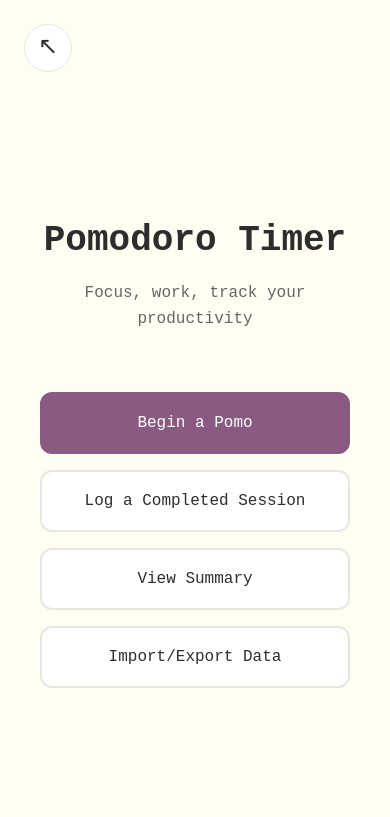
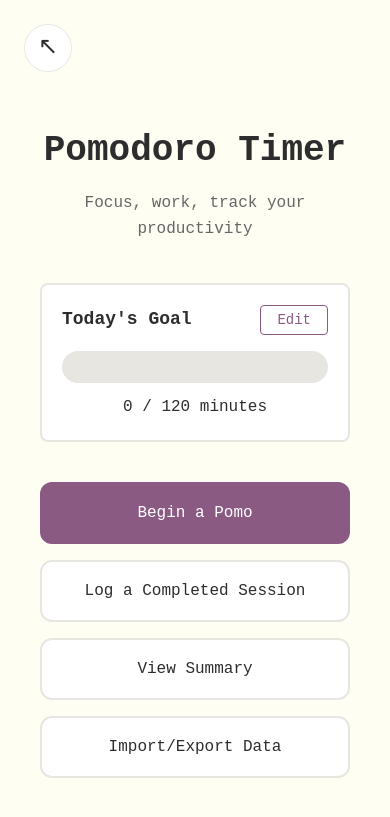
Before and after one commit to Lem0naise/website, a Jekyll site: the page pomo/index.html, which Jekyll copies as it is, in a window 390 px wide. Shown: the top 817 px of the page. Built offline with Jekyll 4.4.1, drawn with Linux system fonts in a browser that asks for light colours; some web fonts are replaced.

Commit message:
pomo update

```diff
--- a/pomo/index.html
+++ b/pomo/index.html
@@ -49,6 +49,24 @@
 				<div class="menu-container">
 					<h1 class="app-title">Pomodoro Timer</h1>
 					<p class="app-subtitle">Focus, work, track your productivity</p>
+
+					<div class="daily-goal-section">
+						<div class="goal-header">
+							<h3>Today's Goal</h3>
+							<button id="edit-goal-btn" class="edit-goal-btn">Edit</button>
+						</div>
+						<div id="goal-display" class="goal-display">
+							<div class="goal-progress-bar">
+								<div id="goal-progress-fill" class="goal-progress-fill"></div>
+							</div>
+							<div id="goal-text" class="goal-text">0 / 120 minutes</div>
+						</div>
+						<div id="goal-edit" class="goal-edit" style="display: none;">
+							<input type="number" id="goal-input" min="0" step="30" value="120" placeholder="Minutes">
+							<button id="save-goal-btn" class="action-btn primary">Save</button>
+							<button id="cancel-goal-btn" class="action-btn secondary">Cancel</button>
+						</div>
+					</div>
 
 					<div class="menu-buttons">
 						<button id="begin-btn" class="menu-btn primary">Begin a Pomo</button>
@@ -149,7 +167,36 @@
 
 			<div id="summary-view" class="view">
 				<div class="summary-container">
-					<h2>Day-by-Day Summary</h2>
+					<h2>Summary & Statistics</h2>
+
+					<div id="stats-overview" class="stats-overview">
+						<div class="stat-card">
+							<div class="stat-label">Total Time</div>
+							<div id="stat-total" class="stat-value">0 min</div>
+						</div>
+						<div class="stat-card">
+							<div class="stat-label">This Week</div>
+							<div id="stat-week" class="stat-value">0 min</div>
+						</div>
+						<div class="stat-card">
+							<div class="stat-label">This Month</div>
+							<div id="stat-month" class="stat-value">0 min</div>
+						</div>
+						<div class="stat-card">
+							<div class="stat-label">Current Streak</div>
+							<div id="stat-streak" class="stat-value">0 days</div>
+						</div>
+						<div class="stat-card">
+							<div class="stat-label">Best Day</div>
+							<div id="stat-best-day" class="stat-value">—</div>
+						</div>
+						<div class="stat-card">
+							<div class="stat-label">Top Topic</div>
+							<div id="stat-top-topic" class="stat-value">—</div>
+						</div>
+					</div>
+
+					<h3 class="section-title">Day-by-Day Breakdown</h3>
 					<div id="summary-content" class="summary-content"></div>
 					<button id="back-from-summary-btn" class="action-btn secondary">Back to Menu</button>
 				</div>
--- a/pomo/pomo.js
+++ b/pomo/pomo.js
@@ -15,10 +15,10 @@
 		if (data) {
 			const parsed = JSON.parse(data);
 			this.sessions = parsed.sessions || [];
-			this.settings = parsed.settings || { work: 25, shortBreak: 5, longBreak: 15 };
+			this.settings = parsed.settings || { work: 25, shortBreak: 5, longBreak: 15, dailyGoal: 120 };
 		} else {
 			this.sessions = [];
-			this.settings = { work: 25, shortBreak: 5, longBreak: 15 };
+			this.settings = { work: 25, shortBreak: 5, longBreak: 15, dailyGoal: 120 };
 		}
 	}
 
@@ -35,8 +35,96 @@
 	}
 
 	updateSettings(work, shortBreak, longBreak) {
-		this.settings = { work, shortBreak, longBreak };
+		this.settings = { work, shortBreak, longBreak, dailyGoal: this.settings.dailyGoal };
 		this.save();
+	}
+
+	updateDailyGoal(goal) {
+		this.settings.dailyGoal = parseInt(goal);
+		this.save();
+	}
+
+	getTodayTotal() {
+		const today = new Date().toISOString().split('T')[0];
+		return this.sessions
+			.filter(s => s.date === today)
+			.reduce((sum, s) => sum + s.minutes, 0);
+	}
+
+	getStatistics() {
+		if (this.sessions.length === 0) {
+			return {
+				total: 0,
+				thisWeek: 0,
+				thisMonth: 0,
+				currentStreak: 0,
+				bestDay: null,
+				topTopic: null
+			};
+		}
+
+		// Total time
+		const total = this.sessions.reduce((sum, s) => sum + s.minutes, 0);
+
+		// This week
+		const now = new Date();
+		const weekAgo = new Date(now);
+		weekAgo.setDate(weekAgo.getDate() - 7);
+		const weekAgoStr = weekAgo.toISOString().split('T')[0];
+		const thisWeek = this.sessions
+			.filter(s => s.date >= weekAgoStr)
+			.reduce((sum, s) => sum + s.minutes, 0);
+
+		// This month
+		const monthAgo = new Date(now);
+		monthAgo.setMonth(monthAgo.getMonth() - 1);
+		const monthAgoStr = monthAgo.toISOString().split('T')[0];
+		const thisMonth = this.sessions
+			.filter(s => s.date >= monthAgoStr)
+			.reduce((sum, s) => sum + s.minutes, 0);
+
+		// Current streak
+		const dates = [...new Set(this.sessions.map(s => s.date))].sort().reverse();
+		let currentStreak = 0;
+		const today = new Date().toISOString().split('T')[0];
+
+		for (let i = 0; i < dates.length; i++) {
+			const expectedDate = new Date(today);
+			expectedDate.setDate(expectedDate.getDate() - i);
+			const expectedStr = expectedDate.toISOString().split('T')[0];
+
+			if (dates[i] === expectedStr) {
+				currentStreak++;
+			} else {
+				break;
+			}
+		}
+
+		// Best day
+		const dayTotals = {};
+		this.sessions.forEach(s => {
+			dayTotals[s.date] = (dayTotals[s.date] || 0) + s.minutes;
+		});
+		const bestDayEntry = Object.entries(dayTotals).sort((a, b) => b[1] - a[1])[0];
+		const bestDay = bestDayEntry ? { date: bestDayEntry[0], minutes: bestDayEntry[1] } : null;
+
+		// Top topic
+		const topicTotals = {};
+		this.sessions.forEach(s => {
+			const topic = s.topic || 'Untitled';
+			topicTotals[topic] = (topicTotals[topic] || 0) + s.minutes;
+		});
+		const topTopicEntry = Object.entries(topicTotals).sort((a, b) => b[1] - a[1])[0];
+		const topTopic = topTopicEntry ? { name: topTopicEntry[0], minutes: topTopicEntry[1] } : null;
+
+		return {
+			total,
+			thisWeek,
+			thisMonth,
+			currentStreak,
+			bestDay,
+			topTopic
+		};
 	}
 
 	getTotalsByDate() {
@@ -226,6 +314,11 @@
 		document.getElementById('view-btn').addEventListener('click', () => this.showSummary());
 		document.getElementById('data-btn').addEventListener('click', () => this.showView('data-view'));
 
+		// Daily goal tracker
+		document.getElementById('edit-goal-btn').addEventListener('click', () => this.editGoal());
+		document.getElementById('save-goal-btn').addEventListener('click', () => this.saveGoal());
+		document.getElementById('cancel-goal-btn').addEventListener('click', () => this.cancelGoalEdit());
+
 		document.getElementById('start-cycle-btn').addEventListener('click', () => this.startCycle());
 		document.getElementById('cancel-begin-btn').addEventListener('click', () => this.showView('menu-view'));
 
@@ -258,12 +351,55 @@
 				if (e.key === 'Enter') this.saveLog();
 			});
 		});
+
+		document.getElementById('goal-input').addEventListener('keypress', (e) => {
+			if (e.key === 'Enter') this.saveGoal();
+		});
 	}
 
 	showView(viewId) {
 		document.querySelectorAll('.view').forEach(view => view.classList.remove('active'));
 		document.getElementById(viewId).classList.add('active');
 		this.currentView = viewId;
+
+		// Update goal tracker when returning to menu
+		if (viewId === 'menu-view') {
+			this.updateGoalDisplay();
+		}
+	}
+
+	updateGoalDisplay() {
+		const todayTotal = this.data.getTodayTotal();
+		const goal = this.data.settings.dailyGoal;
+		const percentage = Math.min((todayTotal / goal) * 100, 100);
+
+		document.getElementById('goal-progress-fill').style.width = percentage + '%';
+		document.getElementById('goal-text').textContent = `${todayTotal} / ${goal} minutes`;
+	}
+
+	editGoal() {
+		document.getElementById('goal-display').style.display = 'none';
+		document.getElementById('goal-edit').style.display = 'flex';
+		document.getElementById('goal-input').value = this.data.settings.dailyGoal;
+		document.getElementById('goal-input').focus();
+	}
+
+	saveGoal() {
+		const newGoal = parseInt(document.getElementById('goal-input').value);
+		if (!newGoal || newGoal <= 0) {
+			this.showToast('Please enter a valid goal', 'error');
+			return;
+		}
+
+		this.data.updateDailyGoal(newGoal);
+		this.cancelGoalEdit();
+		this.updateGoalDisplay();
+		this.showToast('Daily goal updated', 'success');
+	}
+
+	cancelGoalEdit() {
+		document.getElementById('goal-display').style.display = 'block';
+		document.getElementById('goal-edit').style.display = 'none';
 	}
 
 	showBegin() {
@@ -372,10 +508,19 @@
 	}
 
 	endCycle() {
-		this.timer.stop();
-		this.showView('menu-view');
-		this.showToast('Cycle ended', 'success');
-	}
+    if (this.timer.isRunning && this.timer.phase.type === 'work') {
+        const elapsed = this.timer.stop();
+        if (elapsed >= 1) {
+            const date = this.timer.startTime.toISOString().split('T')[0];
+            const time = this.timer.startTime.toTimeString().split(' ')[0];
+            this.data.addSession(date, time, elapsed, this.timer.topic);
+            this.showToast(`Saved ${elapsed} minutes of work`, 'success');
+        }
+    } else {
+        this.timer.stop();
+    }
+    this.showView('menu-view');
+}
 
 	completeCycle() {
 		this.timer.stop();
@@ -411,12 +556,50 @@
 	}
 
 	showSummary() {
+		const stats = this.data.getStatistics();
+
+		// Update statistics cards
+		const formatTime = (mins) => {
+			const hours = Math.floor(mins / 60);
+			const minutes = mins % 60;
+			if (hours > 0) {
+				return `${hours}h ${minutes}m`;
+			}
+			return `${minutes} min`;
+		};
+
+		document.getElementById('stat-total').textContent = formatTime(stats.total);
+		document.getElementById('stat-week').textContent = formatTime(stats.thisWeek);
+		document.getElementById('stat-month').textContent = formatTime(stats.thisMonth);
+		document.getElementById('stat-streak').textContent = stats.currentStreak + (stats.currentStreak === 1 ? ' day' : ' days');
+
+		if (stats.bestDay) {
+			document.getElementById('stat-best-day').textContent = formatTime(stats.bestDay.minutes);
+			document.getElementById('stat-best-day').parentElement.title = `Best day: ${stats.bestDay.date}`;
+		} else {
+			document.getElementById('stat-best-day').textContent = '—';
+		}
+
+		if (stats.topTopic) {
+			document.getElementById('stat-top-topic').textContent = stats.topTopic.name;
+			document.getElementById('stat-top-topic').parentElement.title = `${formatTime(stats.topTopic.minutes)} total`;
+		} else {
+			document.getElementById('stat-top-topic').textContent = '—';
+		}
+
+		// Render day-by-day breakdown
 		const contentEl = document.getElementById('summary-content');
 		const totals = this.data.getTotalsByDate();
 
 		if (totals.length === 0) {
 			contentEl.innerHTML = '<div class="summary-empty">No sessions recorded yet. Start your first cycle!</div>';
 		} else {
+
+			const sessionCount = this.data.sessions.length;
+			if (sessionCount > 0 && sessionCount % 5 === 0) {
+				this.showToast('Tip: Export your data to back it up!', 'success');
+			}
+
 			const allTopics = new Set();
 			totals.forEach(day => {
 				Object.keys(day.topics).forEach(topic => allTopics.add(topic));
@@ -536,4 +719,5 @@
 let app;
 window.addEventListener('DOMContentLoaded', () => {
 	app = new PomoUI();
+	app.updateGoalDisplay();
 });
--- a/pomo/stylesheet.css
+++ b/pomo/stylesheet.css
@@ -82,7 +82,145 @@
 .app-subtitle {
 	font-size: 18px;
 	color: var(--text-light);
-	margin-bottom: 60px;
+	margin-bottom: 40px;
+}
+
+/* Daily Goal Section */
+.daily-goal-section {
+	max-width: 400px;
+	margin: 0 auto 40px;
+	padding: 24px;
+	background-color: var(--card-bg);
+	border: 2px solid var(--border);
+	border-radius: 8px;
+}
+
+.goal-header {
+	display: flex;
+	justify-content: space-between;
+	align-items: center;
+	margin-bottom: 16px;
+}
+
+.goal-header h3 {
+	font-size: 18px;
+	font-weight: 600;
+	color: var(--text);
+}
+
+.edit-goal-btn {
+	padding: 6px 16px;
+	font-size: 14px;
+	font-family: var(--font-main), monospace;
+	background-color: transparent;
+	color: var(--accent);
+	border: 1px solid var(--accent);
+	border-radius: 4px;
+	cursor: pointer;
+	transition: all 0.2s ease;
+}
+
+.edit-goal-btn:hover {
+	background-color: var(--accent-soft);
+}
+
+.goal-display {
+	display: block;
+}
+
+.goal-progress-bar {
+	width: 100%;
+	height: 32px;
+	background-color: var(--border);
+	border-radius: 16px;
+	overflow: hidden;
+	margin-bottom: 12px;
+	position: relative;
+}
+
+.goal-progress-fill {
+	height: 100%;
+	background: linear-gradient(90deg, var(--accent) 0%, var(--accent-light) 100%);
+	border-radius: 16px;
+	transition: width 0.4s ease;
+	width: 0%;
+	position: relative;
+}
+
+.goal-progress-fill::after {
+	content: '';
+	position: absolute;
+	top: 0;
+	right: 0;
+	bottom: 0;
+	left: 0;
+	background: linear-gradient(90deg, transparent 0%, rgba(255,255,255,0.2) 50%, transparent 100%);
+	animation: shimmer 2s infinite;
+}
+
+@keyframes shimmer {
+	0% {
+		transform: translateX(-100%);
+	}
+	100% {
+		transform: translateX(100%);
+	}
+}
+
+.goal-text {
+	font-size: 16px;
+	color: var(--text);
+	text-align: center;
+	font-weight: 500;
+}
+
+.goal-edit {
+	display: none;
+	gap: 8px;
+}
+
+.goal-edit input {
+	flex: 1;
+	padding: 12px;
+	font-size: 16px;
+	font-family: var(--font-main), monospace;
+	border: 2px solid var(--border);
+	border-radius: 4px;
+	background-color: var(--background);
+	color: var(--text);
+}
+
+.goal-edit input:focus {
+	outline: none;
+	border-color: var(--accent);
+}
+
+.goal-edit .action-btn {
+	padding: 6px 12px;
+	font-size: 14px;
+	font-family: var(--font-main), monospace;
+	border: none;
+	border-radius: 4px;
+	cursor: pointer;
+	transition: all 0.2s ease;
+}
+
+.goal-edit .action-btn.primary {
+	background-color: var(--accent);
+	color: white;
+}
+
+.goal-edit .action-btn.primary:hover {
+	background-color: var(--accent-light);
+}
+
+.goal-edit .action-btn.secondary {
+	background-color: var(--border);
+	color: var(--text);
+}
+
+.goal-edit .action-btn.secondary:hover {
+	background-color: #d0cec8;
 }
 
 .menu-buttons {
@@ -341,6 +479,48 @@
 	max-width: 700px;
 }
 
+.stats-overview {
+	display: grid;
+	grid-template-columns: repeat(auto-fit, minmax(150px, 1fr));
+	gap: 16px;
+	margin-bottom: 40px;
+}
+
+.stat-card {
+	background-color: var(--card-bg);
+	border: 2px solid var(--border);
+	border-radius: 8px;
+	padding: 20px;
+	text-align: center;
+	transition: all 0.2s ease;
+}
+
+.stat-card:hover {
+	border-color: var(--accent);
+	transform: translateY(-2px);
+}
+
+.stat-label {
+	font-size: 12px;
+	color: var(--text-light);
+	text-transform: uppercase;
+	letter-spacing: 0.5px;
+	margin-bottom: 8px;
+}
+
+.stat-value {
+	font-size: 24px;
+	font-weight: 700;
+	color: var(--accent);
+	font-family: var(--font-main), monospace;
+}
+
+.section-title {
+	font-size: 20px;
+	margin-bottom: 16px;
+	color: var(--text);
+}
+
 .summary-content {
 	background-color: var(--background);
 	border-radius: 8px;
@@ -579,6 +759,22 @@
 		font-size: 16px;
 	}
 
+	.daily-goal-section {
+		padding: 20px;
+	}
+
+	.stats-overview {
+		grid-template-columns: repeat(2, 1fr);
+	}
+
+	.stat-card {
+		padding: 16px;
+	}
+
+	.stat-value {
+		font-size: 20px;
+	}
+
 	.form-container,
 	.complete-container,
 	.summary-container,
```
